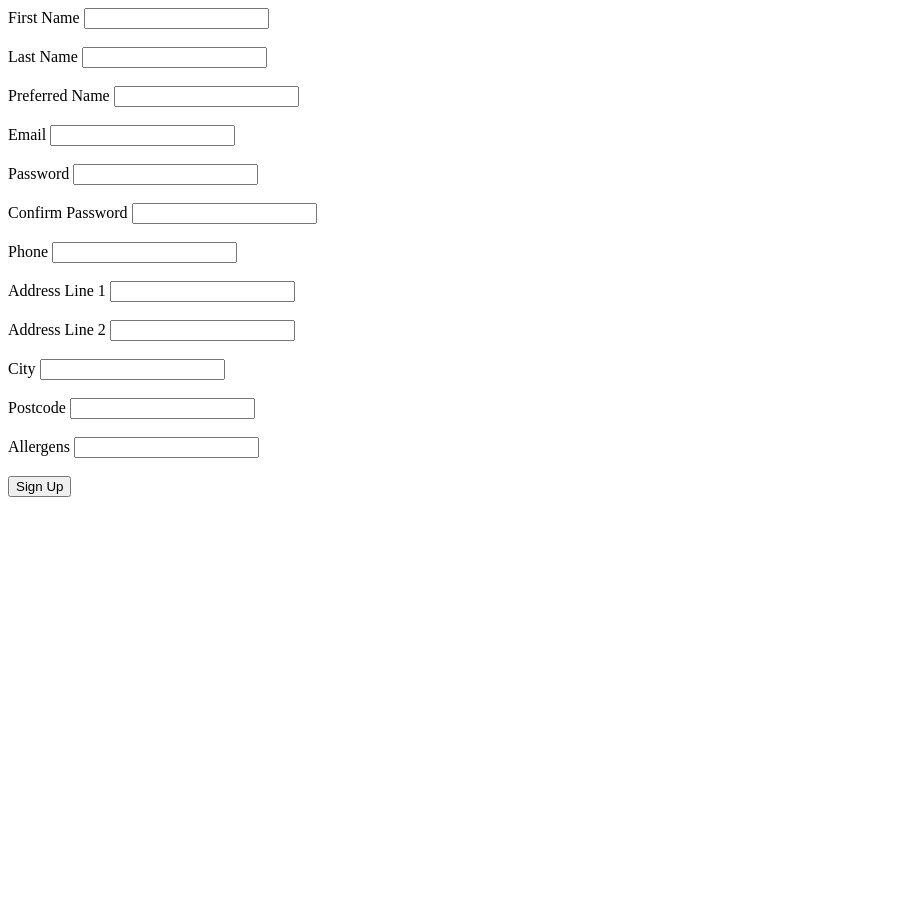
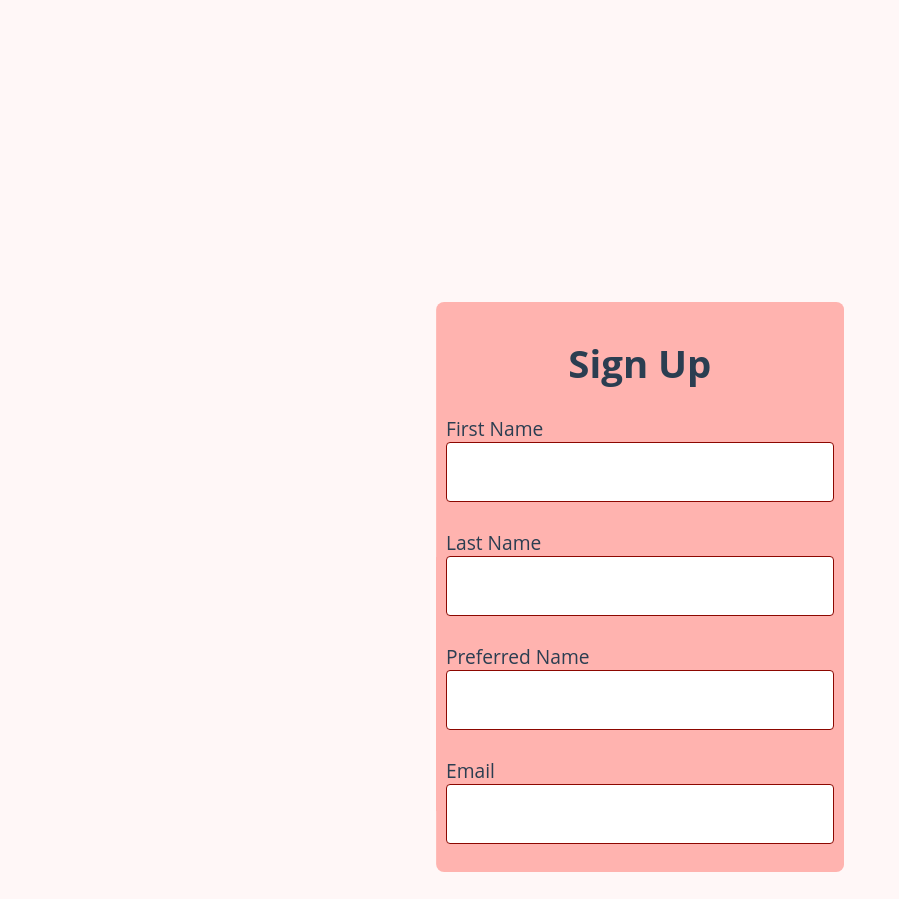
Before and after one commit to katie-marley/findatable, a Flask app: page /signup in a window 1280 px wide. Shown: the top 899 px of the page, without its empty margins (0-899 px from the left). Run offline with Flask 2, Linux system fonts and the light colour scheme; some libraries are stand-ins or nearby versions.

Commit message:
css added to login and signup

```diff
--- a/application/__init__.py
+++ b/application/__init__.py
@@ -2,11 +2,11 @@
 from flask import Flask
 from flask_sqlalchemy import SQLAlchemy
 from os import getenv
-
+from flask_navigation import Navigation
 
 # create a new instance of Flask and store it in app
 app = Flask(__name__)
-
+nav = Navigation(app)
 
 app.config['SQLALCHEMY_DATABASE_URI'] = "mysql+pymysql://root:password@localhost/nosh"
 # app.config['SQLALCHEMY_DATABASE_URI'] = "mysql+pymysql://username:password@host/database_name"
--- a/application/forms.py
+++ b/application/forms.py
@@ -36,6 +36,7 @@ class LogIn(FlaskForm):
     Email = StringField('Email', validators=[InputRequired()])
     Password = StringField('Password', validators=[InputRequired()])
     login_button = SubmitField('Log In')
+    signup_button = SubmitField('Sign Up')
     # add an input for cars info #
 
 
--- a/application/routes.py
+++ b/application/routes.py
@@ -10,7 +10,7 @@ from flask import Flask, render_template, request, redirect, url_for, session
 # from application import app, db
 from application.forms import SignUp, LogIn
 from application.models import User
-from flask import render_template, request
+from flask import render_template, request, redirect, url_for, session
 from application import app, db
 from application.forms import SearchForm
 from application.models import Restaurant
@@ -47,7 +47,7 @@ def signup():
         FirstName = form.FirstName.data
         LastName = form.LastName.data
 
-        if len(form.PrefName.data) == 0:
+        if type(form.PrefName.data) == None:
             PrefName = FirstName
         else:
             PrefName = form.PrefName.data
@@ -82,7 +82,7 @@ def signup():
             user = User(FirstName=FirstName, LastName=LastName, PrefName=PrefName, Email=Email, Password=Password, Phone=Phone, AddressLine1=AddressLine1, AddressLine2=AddressLine2, City=City, Postcode=Postcode, Allergens=Allergens)
             db.session.add(user)
             db.session.commit()
-            return render_template('signedup.html')
+            return render_template('login.html', form=LogIn(), message=error)
 
     return render_template('signup.html', form=form, message=error)
 
@@ -112,6 +112,8 @@ def login():
                 error = 'Invalid username or password'
         else:
             error = 'Invalid username or password'
+    elif request.method:
+        return render_template('signup.html', form=SignUp(), message=error)
 
     return render_template('login.html', form=form, message=error)
 
--- /dev/null
+++ b/application/static/login_style.css
@@ -0,0 +1,110 @@
+body {
+  background-color: #FFF7F7;
+  font-size: 1.2rem;
+  font-family: "Open Sans", sans-serif;
+  color: #2b3e51;
+  text-color: #2b3e51;
+}
+
+h2 {
+  font-weight: 300;
+  text-align: center;
+}
+
+p {
+  position: relative;
+}
+
+a,
+a:link,
+a:visited,
+a:active {
+  color: #FE5F55;
+  -webkit-transition: all 0.2s ease;
+  transition: all 0.2s ease;
+}
+a:focus, a:hover,
+a:link:focus,
+a:link:hover,
+a:visited:focus,
+a:visited:hover,
+a:active:focus,
+a:active:hover {
+  color: #E63462;
+  -webkit-transition: all 0.2s ease;
+  transition: all 0.2s ease;
+}
+
+#login-form-wrap {
+  background-color: #EEF5D8;
+  width: 35%;
+  margin: 30px auto;
+  text-align: center;
+  padding: 20px 0 0 0;
+  border-radius: 4px;
+  box-shadow: 0px 30px 50px 0px rgba(0, 0, 0, 0.2);
+}
+
+#login-form {
+  padding: 0 60px;
+}
+
+input {
+  display: block;
+  box-sizing: border-box;
+  width: 100%;
+  outline: none;
+  height: 60px;
+  line-height: 60px;
+  border-radius: 4px;
+}
+
+input{
+  width: 100%;
+  padding: 0 0 0 10px;
+  margin: 0;
+  color: #8C00900;
+  border: 1px solid #8C0700;
+  font-style: normal;
+  font-size: 16px;
+  -webkit-appearance: none;
+     -moz-appearance: none;
+          appearance: none;
+  position: relative;
+  display: inline-block;
+
+}
+
+input[type="submit"] {
+  border: none;
+  display: block;
+  background-color: #FE5F55;
+  color: #fff;
+  font-weight: bold;
+  text-transform: uppercase;
+  cursor: pointer;
+  -webkit-transition: all 0.2s ease;
+  transition: all 0.2s ease;
+  font-size: 18px;
+  position: relative;
+  display: inline-block;
+  cursor: pointer;
+  text-align: center;
+}
+
+input[type="submit"]:hover {
+  background-color: #E63462;
+  -webkit-transition: all 0.2s ease;
+  transition: all 0.2s ease;
+}
+
+
+.center {
+position: absolute;
+left: 50%;
+top: 50%;
+transform: translate(-50%, -50%);
+padding: 10px;
+background-color: #FFB3AF;
+border-radius:8px;
+}
--- a/application/templates/signup.html
+++ b/application/templates/signup.html
@@ -1,10 +1,19 @@
-{% extends "layout.html" %}
-{% block title %}Sign Up{% endblock %}
-{% block content %}
-<div class='form'>
+<!doctype html>
+<html lang="en">
+<head>
+    <meta charset="UTF-8">
+    <meta name="viewport"
+          content="width=device-width, user-scalable=no, initial-scale=1.0, maximum-scale=1.0, minimum-scale=1.0">
+    <meta http-equiv="X-UA-Compatible" content="ie=edge">
+    <title>Sign Up</title>
+    <link rel="stylesheet" href="static/login_style.css">
+</head>
+<body>
+<div class='center' style="overflow-y:scroll; height:550px;">
             <form method='POST' action=''>
                 <!-- provides CSRF protection, alongside secret key. Use on all POST forms -->
                 {{ form.hidden_tag() }}
+                <h1><center>Sign Up</center></h1>
                 {{ form.FirstName.label }} {{ form.FirstName }}
                 <br>
                 <br>
@@ -45,4 +54,5 @@
             {{ message }}
             </form>
         </div>
-{% endblock %}
+</body>
+</html>
--- a/requirements.txt
+++ b/requirements.txt
@@ -7,3 +7,4 @@
 cryptography
 psycopg2
 flask_mysqldb
+Flask-Navigation
```
Also changed, not shown: application/templates/login.html (+32 -14 lines).
